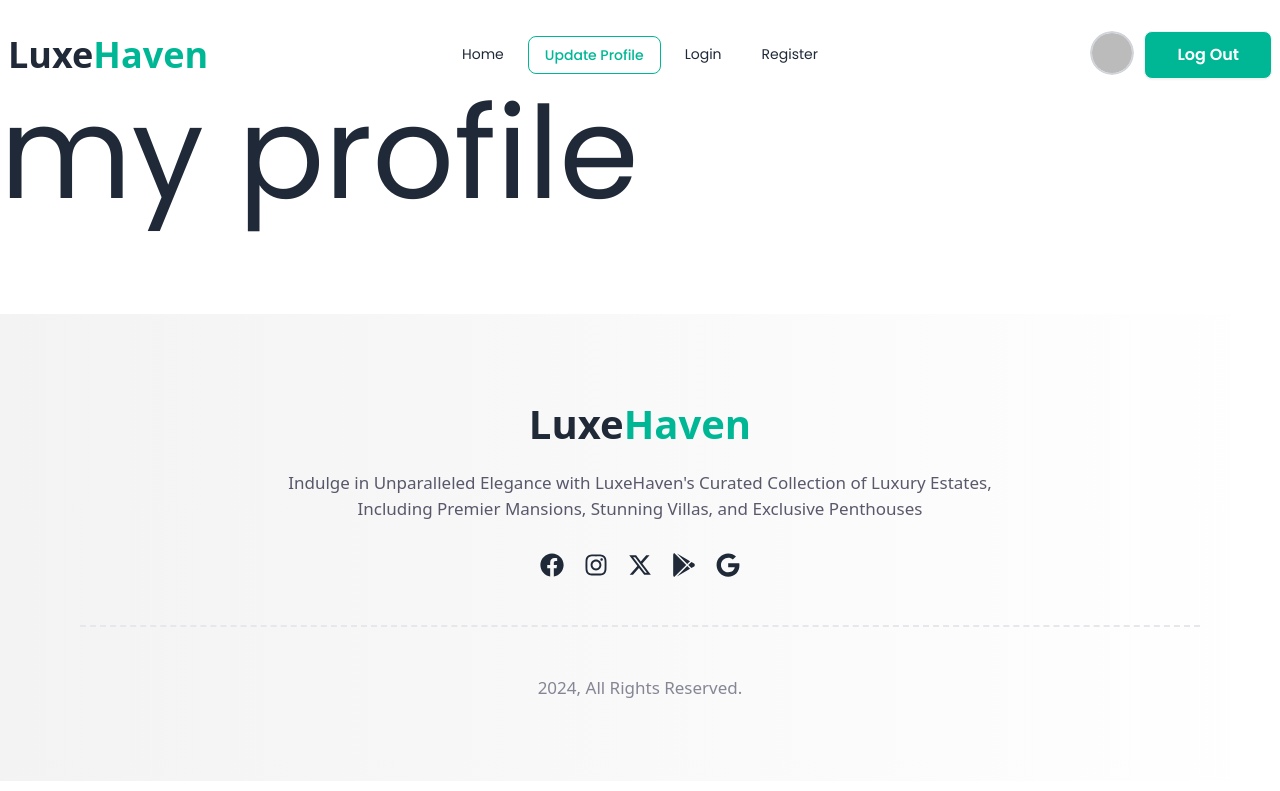
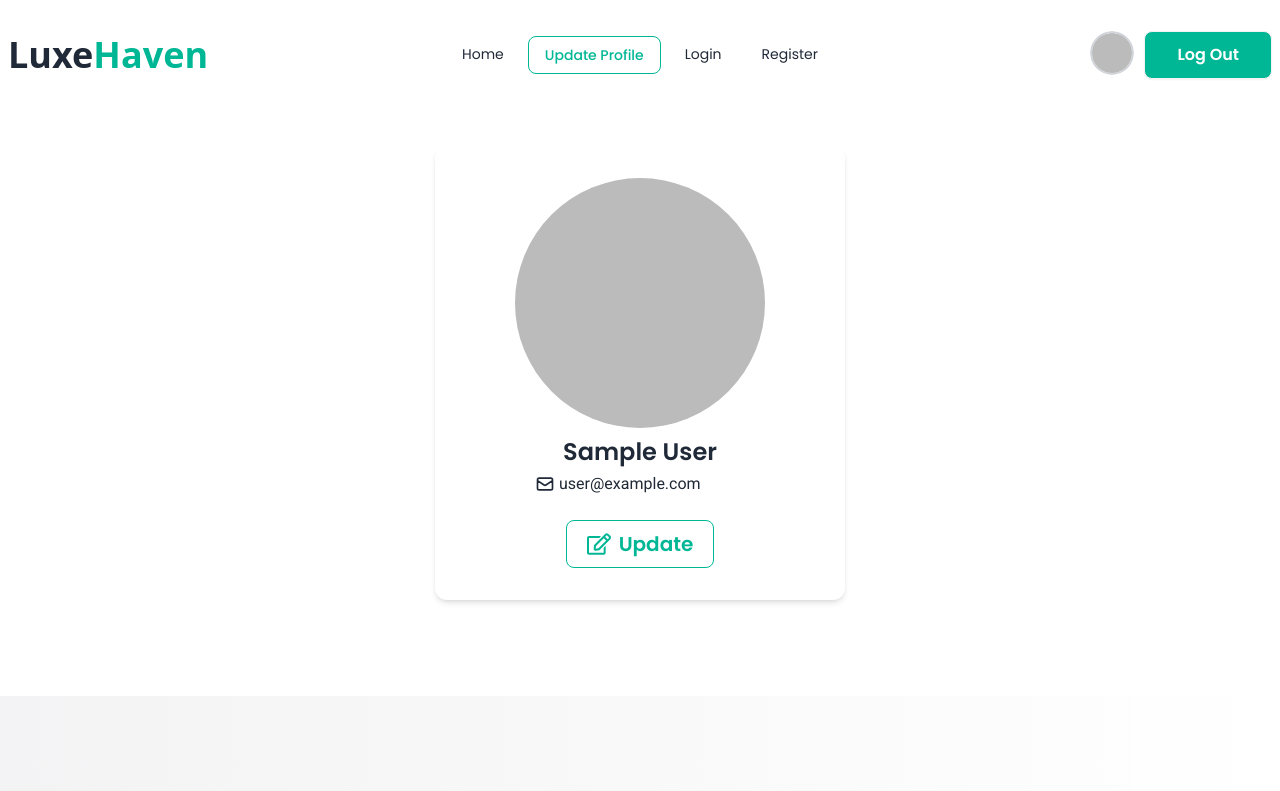
Before and after one commit to SaifullahKabirRana/LuxeHaven, a React (Vite) app: page /profile in a window 1280 px wide. Shown: the top 791 px of the page. Built offline with nearby package versions, Linux system fonts and the light colour scheme; no server answers; sample sign-in values are in the browser's storage; a web font is replaced by a local one.

Commit message:
added update profile page

```diff
--- a/src/components/UpdateProfile.jsx
+++ b/src/components/UpdateProfile.jsx
@@ -1,8 +1,28 @@
+import { useContext } from "react";
+import { AuthContext } from "../providers/AuthProvider";
+import userDefaultPic from '../assets/user.png';
+import { HiOutlineMail } from "react-icons/hi";
+import { FaRegEdit } from "react-icons/fa";
 
 const UpdateProfile = () => {
+    const { user } = useContext(AuthContext);
     return (
         <div>
-            <h className="text-9xl">my profile</h>
+            <div className=" flex justify-center mt-8 md:mt-14">
+                <div className="flex flex-col justify-center p-8 px-12 md:px-20 shadow-md rounded-xl  dark:bg-gray-50 dark:text-gray-800">
+                    <img src={user?.photoURL ? user.photoURL : userDefaultPic} className="w-[200px] md:w-[250px] h-[200px] md:h-[250px] mx-auto rounded-full dark:bg-gray-500 aspect-square" />
+                    <div className=" space-y-4 text-center divide-y dark:divide-gray-300">
+                        <div className="my-2 space-y-1">
+                            <h2 className="text-lg md:text-2xl font-semibold ">{user?.displayName}</h2>
+                            <p className="px-5 flex gap-1 items-center font-roboto text-xs sm:text-base dark:text-gray-600"><span className="text-[16px]  md:text-[20px]"><HiOutlineMail /></span> {user?.email ? user.email : "email is not found"}</p>
+                        </div>
+
+                    </div>
+                    <div className="flex justify-center mt-2 md:mt-4">
+                        <button className="btn text-[#00b795] btn-outline border-[#00b795] px-5 text-[15px] md:text-xl"><FaRegEdit className="text-xl md:text-2xl" />Update</button>
+                    </div>
+                </div>
+            </div>
         </div>
     );
 };
```
